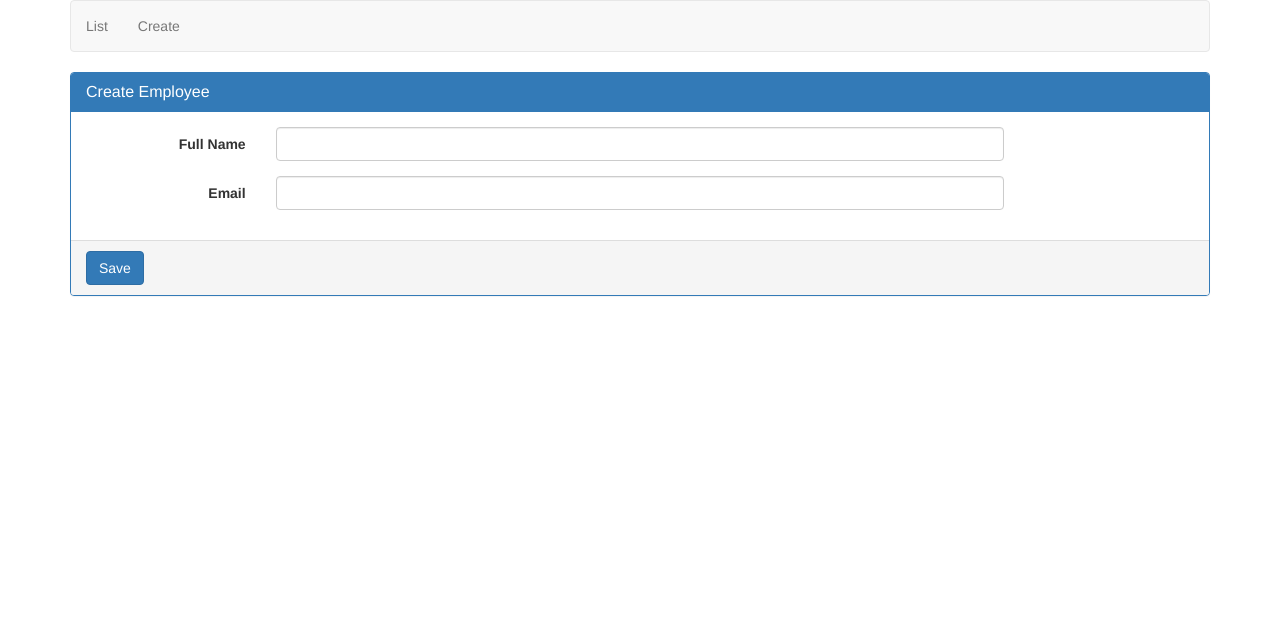
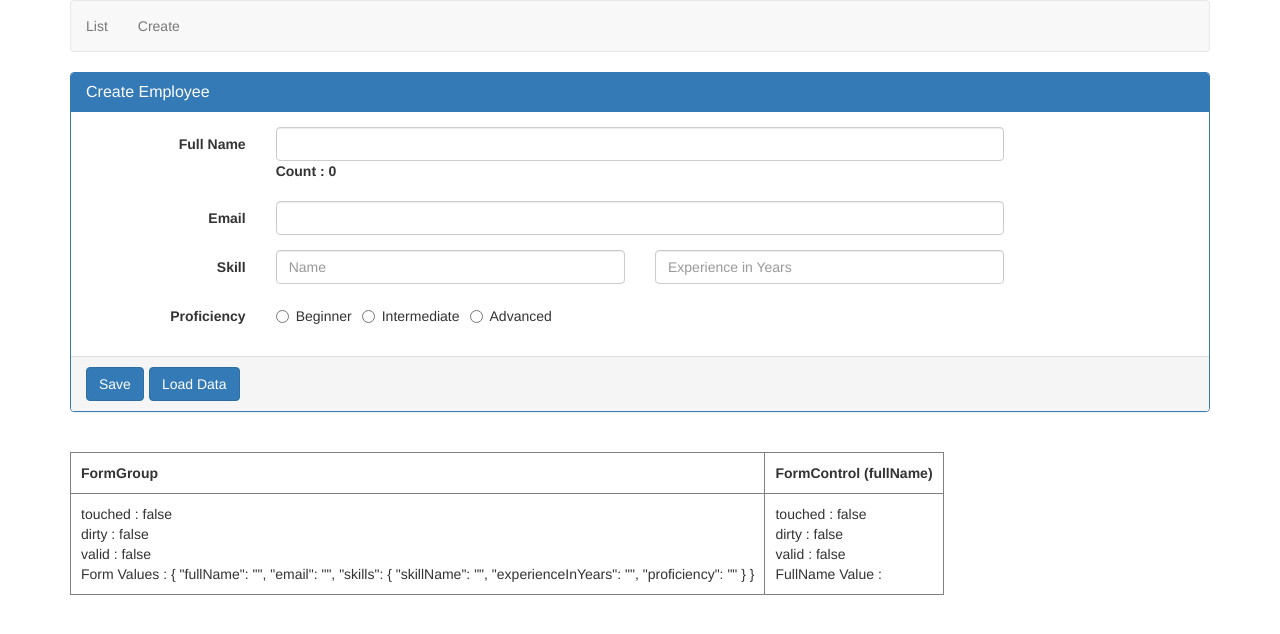
Before and after one commit to varathansp/Angular6, an Angular app in the folder Angular6/: page /create in a window 1280 px wide. Shown: the top 634 px of the page. Built offline with nearby package versions, Linux system fonts and the light colour scheme.

Commit message:
Forms added using formbuilder class

```diff
--- a/Angular6/src/app/employee/create-employee.component.html
+++ b/Angular6/src/app/employee/create-employee.component.html
@@ -1,14 +1,25 @@
-<form [formGroup]="employeeForm" class="form-horizontal"
- (ngSubmit)="onSubmit()">
+<form [formGroup]="employeeForm" class="form-horizontal" (ngSubmit)="onSubmit()">
   <div class="panel panel-primary">
     <div class="panel-heading">
       <h3 class="panel-title">Create Employee</h3>
     </div>
     <div class="panel-body">
-      <div class="form-group">
+      <div class="form-group" [ngClass]="{'has-error':((employeeForm.get('fullName').touched
+      || employeeForm.get('fullName').dirty)&& (employeeForm.get('fullName').errors))}">
         <label class="col-sm-2 control-label" for="fullName">Full Name</label>
         <div class="col-sm-8">
           <input id="fullName" formControlName="fullName" type="text" class="form-control">
+         <label>Count : {{fullNameLength}}</label>
+          <span class="help-block" *ngIf="employeeForm.get('fullName').touched && employeeForm.get('fullName').errors">
+            <span *ngIf="employeeForm.get('fullName').errors.required">
+              Full Name is required.
+            </span>
+            <span *ngIf="employeeForm.get('fullName').errors.minlength ||
+            employeeForm.get('fullName').errors.maxlength">
+                Full Name should be between 4 - 15 characters.
+              </span>
+
+          </span>
         </div>
       </div>
 
@@ -18,10 +29,65 @@
           <input id="email" formControlName="email" type="text" class="form-control">
         </div>
       </div>
+      <div formGroupName="skills">
+
+        <div class="form-group">
+          <label class="col-sm-2 control-label" for="skillName">
+            Skill
+          </label>
+          <div class="col-sm-4">
+            <input type="text" class="form-control" id="skillName" placeholder="Name" formControlName="skillName">
+          </div>
+          <div class="col-sm-4">
+            <input type="text" placeholder="Experience in Years" class="form-control"
+              formControlName="experienceInYears">
+          </div>
+        </div>
+
+        <div class="form-group">
+          <label class="col-md-2 control-label">Proficiency</label>
+          <div class="col-md-8">
+            <label class="radio-inline">
+              <input id="proficiency" type="radio" value="beginner" formControlName="proficiency">Beginner
+            </label>
+            <label class="radio-inline">
+              <input id="proficiency" type="radio" value="intermediate" formControlName="proficiency">Intermediate
+            </label>
+            <label class="radio-inline">
+              <input id="proficiency" type="radio" value="advanced" formControlName="proficiency">Advanced
+            </label>
+          </div>
+        </div>
+
+      </div>
 
     </div>
     <div class="panel-footer">
-      <button class="btn btn-primary" type="submit">Save</button>
+      <div class="btn-toolbar">
+        <button class="btn btn-primary" type="submit">Save</button>
+        <button class="btn btn-primary" type="button" (click)="onLoadDataClick()">Load Data</button>
+      </div>
     </div>
   </div>
 </form>
+<br>
+<table border="1">
+  <tr>
+    <th style="padding: 10px">FormGroup</th>
+    <th style="padding: 10px">FormControl (fullName)</th>
+  </tr>
+  <tr>
+    <td style="padding: 10px">
+      touched : {{ employeeForm.touched }}
+      <br /> dirty : {{ employeeForm.dirty }}
+      <br /> valid : {{ employeeForm.valid }}
+      <br /> Form Values : {{employeeForm.value | json}}
+    </td>
+    <td style="padding: 10px">
+      touched : {{ employeeForm.get('fullName').touched }}
+      <br /> dirty : {{ employeeForm.get('fullName').dirty }}
+      <br /> valid : {{ employeeForm.get('fullName').valid }}
+      <br /> FullName Value : {{employeeForm.get('fullName').value}}
+    </td>
+  </tr>
+</table>
--- a/Angular6/src/app/employee/create-employee.component.ts
+++ b/Angular6/src/app/employee/create-employee.component.ts
@@ -1,5 +1,5 @@
 import { Component, OnInit } from '@angular/core';
-import { FormGroup, FormControl } from '@angular/forms'
+import { FormGroup, FormControl,FormBuilder,Validators} from '@angular/forms'
 
 @Component({
   selector: 'app-create-employee',
@@ -8,12 +8,43 @@ import { FormGroup, FormControl } from '@angular/forms'
 })
 export class CreateEmployeeComponent implements OnInit {
   employeeForm: FormGroup;
-  constructor() { }
+  fullNameLength=0;
+  constructor(private fb:FormBuilder) { }
 
   ngOnInit() {
-    this.employeeForm = new FormGroup({
-      fullName: new FormControl(),
-      email: new FormControl()
+    // this.employeeForm = new FormGroup({
+    //   fullName: new FormControl(),
+    //   email: new FormControl(),
+    //   skills :new FormGroup({
+    //     skillName: new FormControl(),
+    //     experienceInYears: new FormControl(),
+    //     proficiency :new FormControl()
+    //   })
+    // });
+    this.employeeForm=this.fb.group({
+      fullName:['',[Validators.required,Validators.minLength(4),Validators.maxLength(15)]],
+      email:[''],
+      skills:this.fb.group({
+        skillName:[''],
+        experienceInYears:[''],
+        proficiency:['']
+      })
+    });
+    this.employeeForm.get('fullName').valueChanges.subscribe((value:string)=>{
+      this.fullNameLength=value.length;
+    console.log(value);
+    });
+  }
+  onLoadDataClick():void{
+    //patchValue for partial upadte
+    this.employeeForm.setValue({
+      fullName:'Varathan',
+      email: 'varathan@gmail.com',
+      skills :{
+        skillName: 'Angular 2',
+        experienceInYears: '3',
+        proficiency :'intermediate'
+      }
     });
   }
   onSubmit(): void {
```
